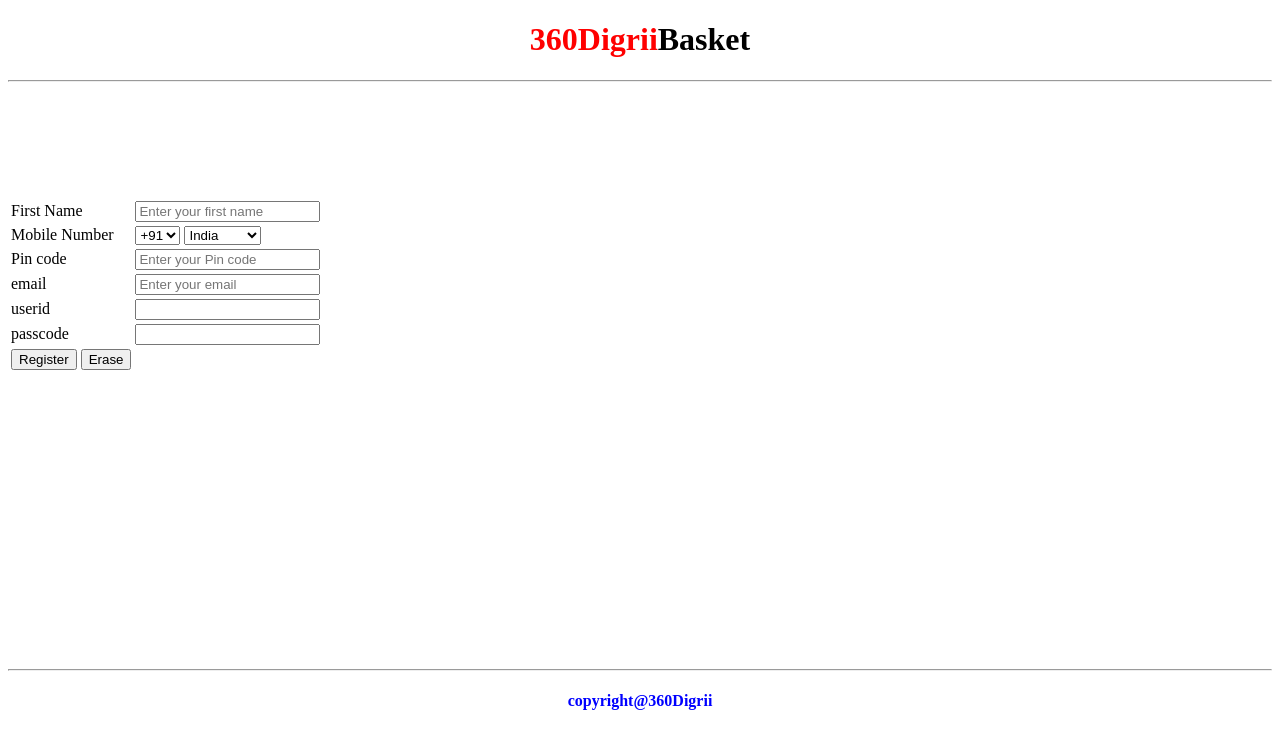
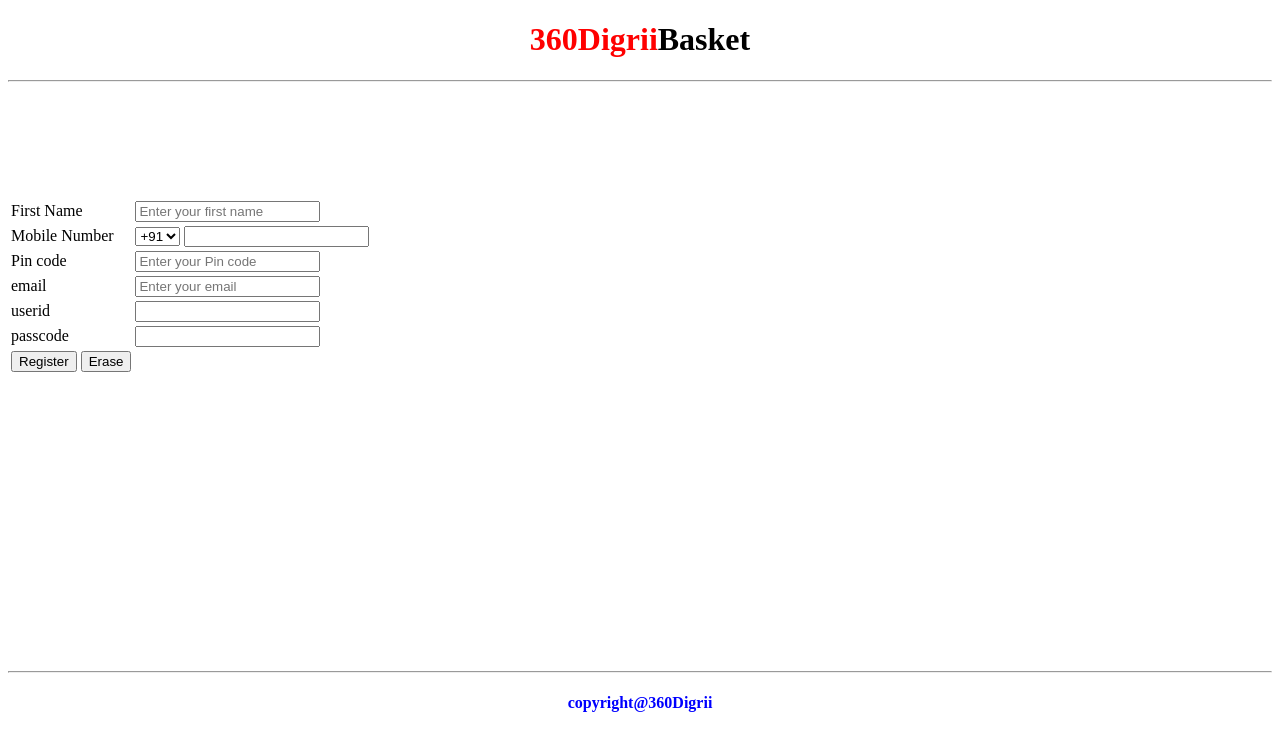
Before and after one commit to buruguramya/html-tasks, a plain HTML site: page Task-5/signup.html in a window 1280 px wide. Drawn offline with Linux system fonts and the light colour scheme.

Commit message:
Task 5 completed

```diff
--- a/Task-5/signup.html
+++ b/Task-5/signup.html
@@ -21,18 +21,13 @@
         <tr>
             <td><label>Mobile Number</label></td>
             <td colspan="2">
-                <select name="dob" id="dob">
+                <select name="mobile" id=" mobile">
                 <option value="+91">+91</option>
                 <option value="+1">+1</option>
                 <option value="+49">+49</option>
                 <option value="+86">+86</option>
                 </select>
-                <select name="dob" id="dob">
-                <option value="India">India</option>
-                <option value="US">US</option>
-                <option value="Germany">Germany</option>
-                <option value="Canada">Canada</option>
-                </select>
+                <input type="tel">
         </td>
         </tr><br>
         <tr>
```
